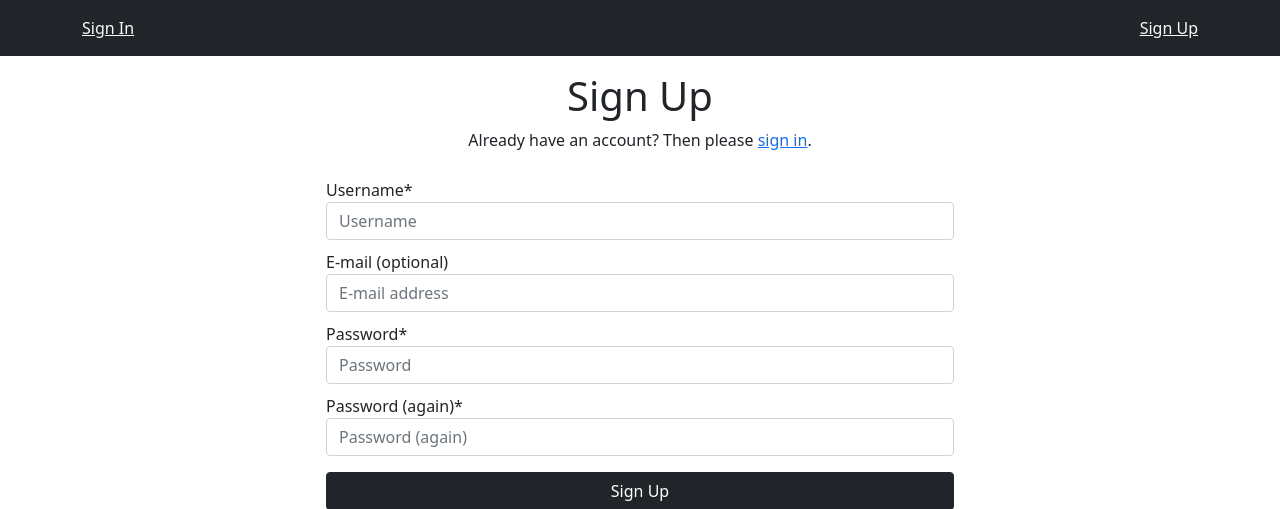
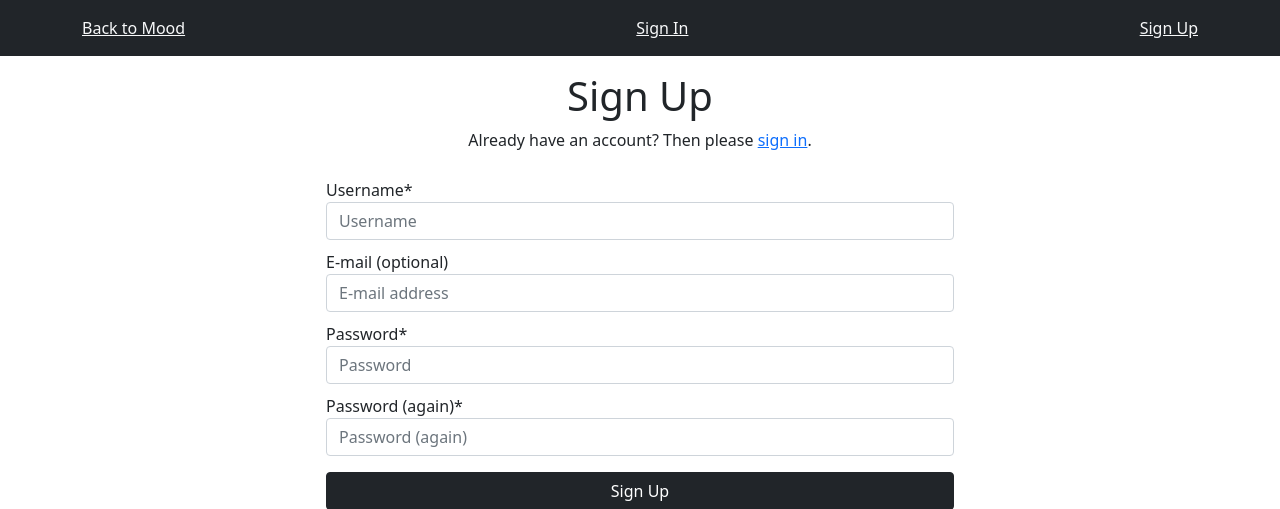
Before and after one commit to MemoMood/MemoMood, a Django app: page /accounts/signup/ in a window 1280 px wide. Shown: the top 509 px of the page. Run offline with Django 4.2, Linux system fonts and the light colour scheme; some libraries are stand-ins or nearby versions.

Commit message:
add back_to_mood button

```diff
--- a/mood/templates/account/base.html
+++ b/mood/templates/account/base.html
@@ -26,10 +26,12 @@
     <div class="p-3 mb-3 bg-dark">
       <div class="container d-flex justify-content-between">
           {% if user.is_authenticated %}
+          <div><a class="text-light" href="{% url 'welcome' %}">Back to Mood</a></div>
+          <div><a class="text-light" href="{% url 'profile' %}">Profile</a></div>
           <div><a class="text-light" href="{% url 'account_email' %}">Change E-mail</a></div>
-          <div><a class="text-light" href="{% url 'profile' %}">Profile</a></div>
           <div><a class="text-light" href="{% url 'account_logout' %}">Sign Out</a></div>
           {% else %}
+          <div><a class="text-light" href="{% url 'welcome' %}">Back to Mood</a></div>
           <div><a class="text-light" href="{% url 'account_login' %}">Sign In</a></div>
           <div><a class="text-light" href="{% url 'account_signup' %}">Sign Up</a></div>
           {% endif %}
```
